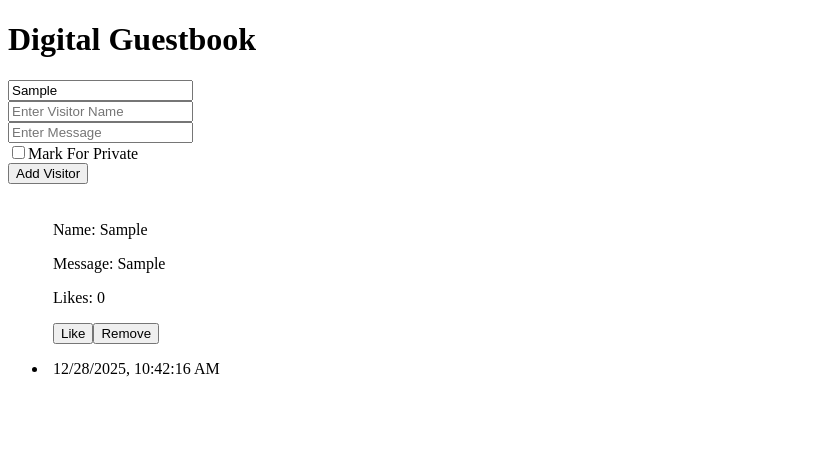
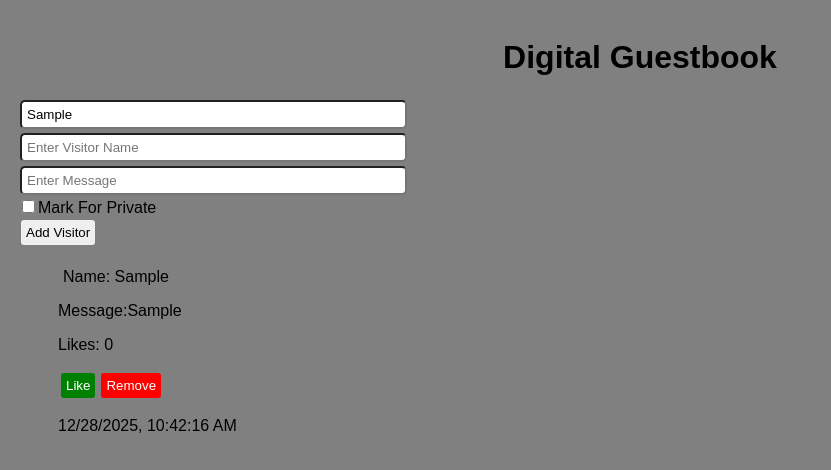
Before and after one commit to BISHAL-RIMAL/linkbinary-first-tool, a React (Vite) app in the folder Digital Guestbook/guest-book/: page / in a window 1280 px wide. Both pictures are taken after typing "Sample", "Sample", "Sample" into the empty fields and a click on the button "Add Visitor". Shown: the top 470 px of the page, without its empty margins (0-831 px from the left). Built offline with nearby package versions, Linux system fonts and the light colour scheme.

Commit message:
Added UI styling

```diff
--- /dev/null
+++ b/Digital Guestbook/guest-book/src/App.css
@@ -0,0 +1,45 @@
+body {
+    font-family: sans-serif;
+    background-color: grey;
+    padding: 10px;
+}
+
+h1 {
+    text-align: center;
+}
+
+input[type="text"] {
+    padding: 5px;
+    margin: 2px;
+    width: 30%;
+    border-radius: 5px;
+}
+
+button {
+    cursor: pointer;
+    padding: 5px;
+    margin: 3px;
+    border: none;
+    border-radius: 3px;
+}
+
+button.like {
+    background-color: green;
+    color: white;
+}
+button.remove {
+    background-color: red;
+    color: white;
+}
+button.toggle {
+    background: red;
+    color: white;
+}
+
+.display {
+    display: grid;
+    grid-template-columns: repeat(auto-fit, minmax(250px,1fr));
+    gap: 5px;
+    list-style-type: none;
+    margin-top: 20px;
+}
--- a/Digital Guestbook/guest-book/src/App.jsx
+++ b/Digital Guestbook/guest-book/src/App.jsx
@@ -1,24 +1,28 @@
 import { useState, useEffect } from "react";
+import "./App.css";
 
 function GuestEntry({visit, index, like, toggle, remove}) {
   return(
     <li key={index}>
-            <div
+      <div>
+        <p
           style= {{
-              display: 'inline-block',
+            display: 'inline',
             border: visit.name.toLowerCase() === "admin" && '2px solid black',
             padding: '5px'
-            }}>
-            <p>Name: {visit.name}</p>
-            <p>Message: {visit.private ?
-            (<button onClick={() => toggle(index)}>
+          }}
+          >Name: {visit.name}</p>
+          <p>Message:
+          {visit.private ?
+          (<button className='toggle'
+          onClick={() => toggle(index)}>
           {visit.visible ? 'Hide Private Message' : 'View Private Message'}
           </button>) : visit.message}
           {visit.visible && visit.private && <p>{visit.message}</p>}
           </p>
           <p>Likes: {visit.likes}</p>
-            <button onClick={() => like(index)}>Like</button>
-            <button onClick={() => remove(index)}>Remove</button>
+          <button className="like" onClick={() => like(index)}>Like</button>
+          <button className="remove" onClick={() => remove(index)}>Remove</button>
         <p>{visit.timestamp}</p>
       </div>
     </li>
@@ -65,12 +69,12 @@ function App(){
   }, [visitor]);
   //save
   function saveEntries(entries){
-    localStorage.setItem("visitorEntries", JSON.stringify(entries));
+    localStorage.setItem("visitor", JSON.stringify(entries));
   }
 
   //load entries from local storage
   function loadEntries() {
-    const savedEntries = localStorage.getItem("visitorEntries");
+    const savedEntries = localStorage.getItem("visitor");
     return savedEntries ? JSON.parse(savedEntries): [];
   }
 
@@ -113,7 +117,7 @@ function App(){
 
       {visitor.length ===0 ?
       (<p>Visitor Entry Is Empty !</p>):
-      (<ul>
+      (<ul className="display">
         {keyword.map((visit, index) =>(
           <GuestEntry
             key={index}
```
Lines whose indentation alone changed are shown as unchanged.
